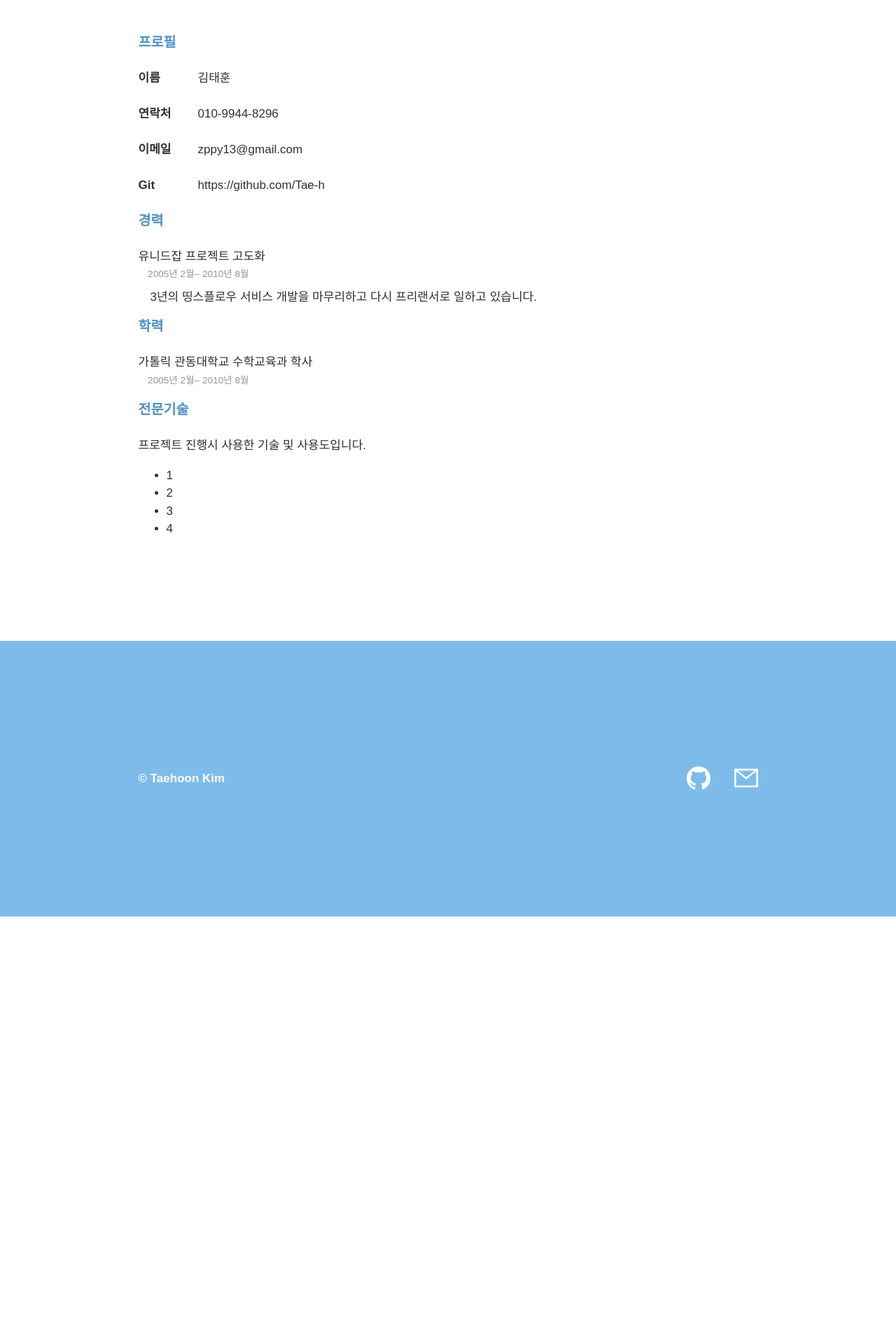
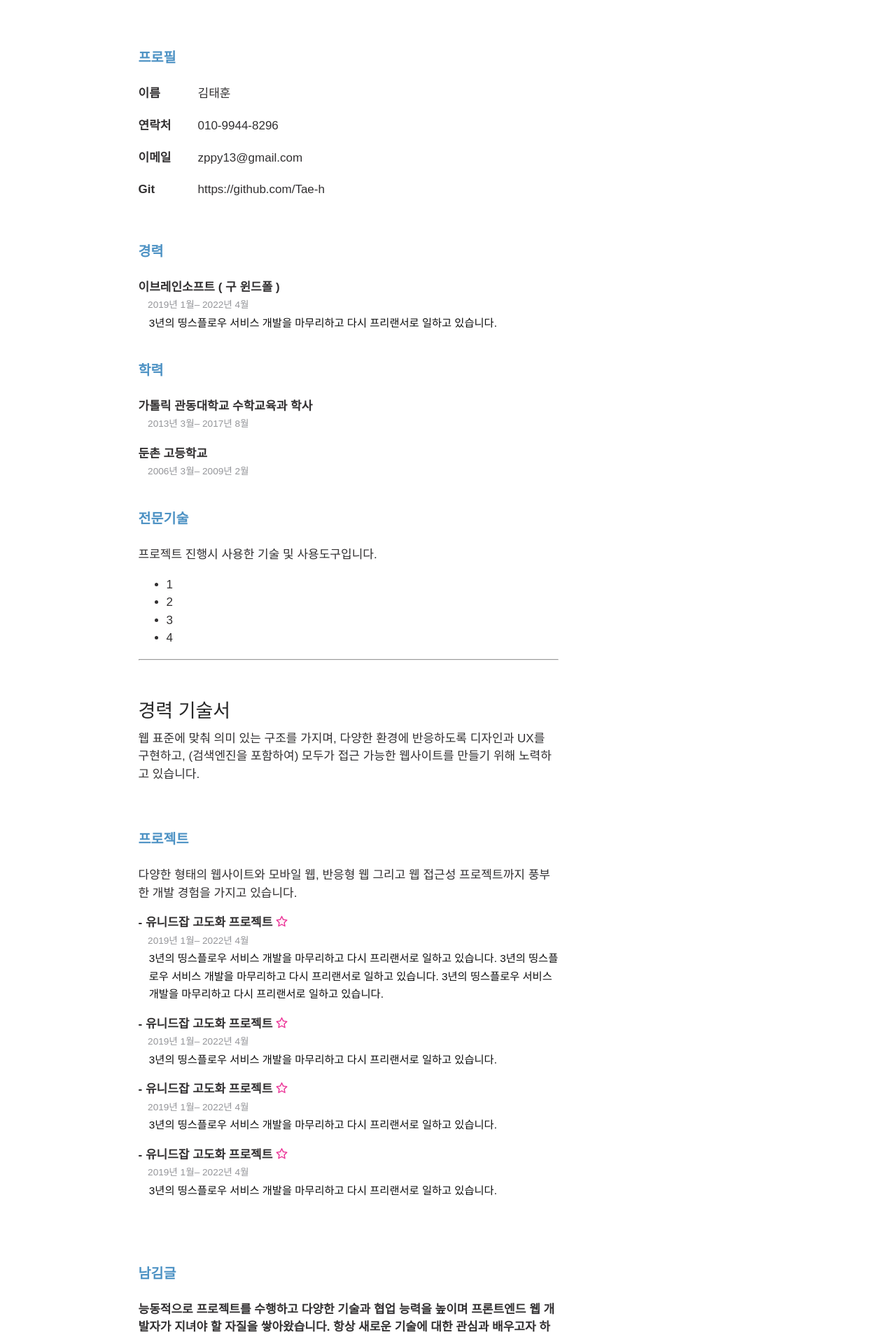
Before and after one commit to Tae-h/profile, a React (Create React App) app: page /pages/resume in a window 1280 px wide. Shown: the part 680-2591 px from the top of the page at 70% size. Before the commit the page ends 1990 px from the top, so only its background shows below. Built offline with nearby package versions, Linux system fonts and the light colour scheme.

Commit message:
[profile] Profile header 작업

```diff
--- a/src/components/Header.js
+++ b/src/components/Header.js
@@ -1,9 +1,17 @@
 import {memo} from "react";
-import {Layout} from "antd";
+import {Layout, Image} from "antd";
 import '../css/Header.css';
 import {Link} from "react-router-dom";
+import ProfileImage from "./ProfileImage";
+import styled from 'styled-components';
 const {Header} = Layout;
 
+
+const NavStyled = styled.div`
+  display: flex;
+  flex-direction: column;
+  align-items: flex-end;
+`
 
 
 const HeaderComponent = memo(() => {
@@ -11,15 +19,18 @@ const HeaderComponent = memo(() => {
     return (
         <Header className={'site-header'}>
             <div className={'wrapper'}>
-                header!!
+                <ProfileImage />
 
                 <nav className="site-nav">
+                    <NavStyled>
                         <Link to="/">
                             프로필
                         </Link>
                         <Link to="/pages/resume">
                             경력 기술서
                         </Link>
+                    </NavStyled>
+
                 </nav>
             </div>
         </Header>
--- /dev/null
+++ b/src/components/ProfileImage.js
@@ -0,0 +1,27 @@
+import {memo, useState} from "react";
+import {Image} from "antd";
+
+
+const ProfileImage = memo(() => {
+    const [visible, setVisible] = useState(false);
+
+    return (
+        <>
+            <Image
+                preview={{ visible: false }}
+                width={200}
+                src="https://gw.alipayobjects.com/zos/antfincdn/LlvErxo8H9/photo-1503185912284-5271ff81b9a8.webp"
+                onClick={() => setVisible(true)}
+            />
+            <div style={{ display: 'none' }}>
+                <Image.PreviewGroup preview={{ visible, onVisibleChange: vis => setVisible(vis) }}>
+                    <Image src="https://gw.alipayobjects.com/zos/antfincdn/LlvErxo8H9/photo-1503185912284-5271ff81b9a8.webp" />
+                    <Image src="https://gw.alipayobjects.com/zos/antfincdn/cV16ZqzMjW/photo-1473091540282-9b846e7965e3.webp" />
+                    <Image src="https://gw.alipayobjects.com/zos/antfincdn/x43I27A55%26/photo-1438109491414-7198515b166b.webp" />
+                </Image.PreviewGroup>
+            </div>
+        </>
+    )
+});
+
+export default ProfileImage;
--- a/src/css/common.css
+++ b/src/css/common.css
@@ -5,7 +5,12 @@ h5 {
     margin-bottom: 1.5rem;
 }
 
+h3 {
+    font-size: 27px;
+}
+
 .wrapper {
+    display: flex;
     margin: 12.5%;
 }
 .inner-wrapper {
@@ -19,9 +24,16 @@ h5 {
     font-size: 1.25rem;
     line-height: 2rem;
 }
+.page-content dl {
+    margin-bottom: 2.5em;
+}
 .profile-title {
     font-weight: 700;
 
+}
+.profile-list {
+    overflow: hidden;
+    margin-bottom: 4rem;
 }
 .profile-list dt {
     min-width: 5em;
@@ -30,9 +42,12 @@ h5 {
 }
 
 .profile-list dt, .profile-list dd {
-    margin-bottom: 1.5em;
+    margin-bottom: 1.2em;
 }
-
+.career-title {
+    font-weight: 700;
+    margin-top: 1rem;
+}
 .career-list dd {
     margin-left: 1em;
 }
@@ -40,4 +55,9 @@ h5 {
 .career-meta {
     color: #949599;
     font-size: .8rem;
+    margin-bottom: 0;
 }
+.career-description {
+    font-size: .9rem;
+    color: #0c0c0c;
+}
--- /dev/null
+++ b/src/css/resume.css
@@ -0,0 +1,3 @@
+.behind-text {
+    font-weight: 600;
+}
--- a/src/pages/Resume.js
+++ b/src/pages/Resume.js
@@ -1,5 +1,12 @@
 import {memo} from "react";
+import { StarTwoTone} from "@ant-design/icons";
+import styled from 'styled-components';
+import '../css/resume.css';
 
+
+const CareerSkillsTitle = styled.h3`
+    margin-top: 10%;
+`;
 
 
 
@@ -36,14 +43,14 @@ const Resume = memo(() => {
                         <h5>경력</h5>
                         <dl className='career-list'>
                             <dt className='career-title'>
-                                유니드잡 프로젝트 고도화
+                                이브레인소프트 ( 구 윈드폴 )
                             </dt>
                             <dd className="career-meta">
                                 <span className="career-date">
                                     <time dateTime="2005-02-01T00:00:00+00:00">
-                                        2005년 2월</time>
+                                        2019년 1월</time>
                                     – <time dateTime="2010-08-01T00:00:00+00:00">
-                                          2010년 8월</time>
+                                          2022년 4월</time>
                                 </span>
                             </dd>
                             <dd className="career-description">3년의 띵스플로우 서비스 개발을 마무리하고 다시 프리랜서로 일하고 있습니다.</dd>
@@ -57,21 +64,111 @@ const Resume = memo(() => {
                             <dd className="career-meta">
                                 <span className="career-date">
                                     <time dateTime="2005-02-01T00:00:00+00:00">
-                                        2005년 2월</time>
+                                        2013년 3월</time>
                                     – <time dateTime="2010-08-01T00:00:00+00:00">
-                                          2010년 8월</time>
+                                          2017년 8월</time>
                                 </span>
+                            </dd>
+
+                            <dt className='career-title'>
+                                둔촌 고등학교
+                            </dt>
+                            <dd className="career-meta">
+                            <span className="career-date">
+                                <time dateTime="2005-02-01T00:00:00+00:00">
+                                    2006년 3월</time>
+                                – <time dateTime="2010-08-01T00:00:00+00:00">
+                                      2009년 2월</time>
+                            </span>
                             </dd>
                         </dl>
 
                         <h5>전문기술</h5>
-                        <p>프로젝트 진행시 사용한 기술 및 사용도입니다.</p>
+                        <p>프로젝트 진행시 사용한 기술 및 사용도구입니다.</p>
                         <ul>
                             <li>1</li>
                             <li>2</li>
                             <li>3</li>
                             <li>4</li>
                         </ul>
+
+                        <hr />
+                        <CareerSkillsTitle>경력 기술서</CareerSkillsTitle>
+                        <p>
+                            웹 표준에 맞춰 의미 있는 구조를 가지며, 다양한 환경에 반응하도록 디자인과 UX를 구현하고, (검색엔진을 포함하여) 모두가 접근 가능한 웹사이트를 만들기 위해 노력하고 있습니다.
+                        </p>
+
+                        <br/><br/>
+
+                        <h5>프로젝트</h5>
+                        <p>다양한 형태의 웹사이트와 모바일 웹, 반응형 웹 그리고 웹 접근성 프로젝트까지 풍부한 개발 경험을 가지고 있습니다. </p>
+
+                        <dl className='career-list'>
+
+                            <dt className='career-title'>
+                               - 유니드잡 고도화 프로젝트 <StarTwoTone twoToneColor="#eb2f96" />
+                            </dt>
+                            <dd className="career-meta">
+                                <span className="career-date">
+                                    <time dateTime="2005-02-01T00:00:00+00:00">
+                                        2019년 1월</time>
+                                    – <time dateTime="2010-08-01T00:00:00+00:00">
+                                          2022년 4월</time>
+                                </span>
+                            </dd>
+                            <dd className="career-description">
+                                3년의 띵스플로우 서비스 개발을 마무리하고 다시 프리랜서로 일하고 있습니다.
+                                3년의 띵스플로우 서비스 개발을 마무리하고 다시 프리랜서로 일하고 있습니다.
+                                3년의 띵스플로우 서비스 개발을 마무리하고 다시 프리랜서로 일하고 있습니다.
+                            </dd>
+
+                            <dt className='career-title'>
+                                - 유니드잡 고도화 프로젝트 <StarTwoTone twoToneColor="#eb2f96" />
+                            </dt>
+                            <dd className="career-meta">
+                                <span className="career-date">
+                                    <time dateTime="2005-02-01T00:00:00+00:00">
+                                        2019년 1월</time>
+                                    – <time dateTime="2010-08-01T00:00:00+00:00">
+                                          2022년 4월</time>
+                                </span>
+                            </dd>
+                            <dd className="career-description">3년의 띵스플로우 서비스 개발을 마무리하고 다시 프리랜서로 일하고 있습니다.</dd>
+
+                            <dt className='career-title'>
+                                - 유니드잡 고도화 프로젝트 <StarTwoTone twoToneColor="#eb2f96" />
+                            </dt>
+                            <dd className="career-meta">
+                                <span className="career-date">
+                                    <time dateTime="2005-02-01T00:00:00+00:00">
+                                        2019년 1월</time>
+                                    – <time dateTime="2010-08-01T00:00:00+00:00">
+                                          2022년 4월</time>
+                                </span>
+                            </dd>
+                            <dd className="career-description">3년의 띵스플로우 서비스 개발을 마무리하고 다시 프리랜서로 일하고 있습니다.</dd>
+
+                            <dt className='career-title'>
+                                - 유니드잡 고도화 프로젝트 <StarTwoTone twoToneColor="#eb2f96" />
+                            </dt>
+                            <dd className="career-meta">
+                                <span className="career-date">
+                                    <time dateTime="2005-02-01T00:00:00+00:00">
+                                        2019년 1월</time>
+                                    – <time dateTime="2010-08-01T00:00:00+00:00">
+                                          2022년 4월</time>
+                                </span>
+                            </dd>
+                            <dd className="career-description">3년의 띵스플로우 서비스 개발을 마무리하고 다시 프리랜서로 일하고 있습니다.</dd>
+
+                        </dl>
+                        <br/><br/>
+
+                        <h5>남김글</h5>
+                        <p className='behind-text'>
+                            능동적으로 프로젝트를 수행하고 다양한 기술과 협업 능력을 높이며 프론트엔드 웹 개발자가 지녀야 할 자질을 쌓아왔습니다.
+                            항상 새로운 기술에 대한 관심과 배우고자 하는 열망을 바탕으로 업무에 임하겠습니다.
+                        </p>
                     </div>
 
 
```
Lines whose indentation alone changed are shown as unchanged.
